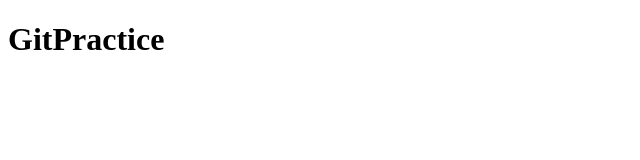
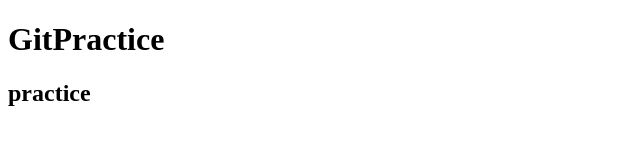
Before and after one commit to johnweslythoram/gitPractice, a plain HTML site: page index.html in a window 1280 px wide. Shown: the whole page, without its empty margins (0-640 px from the left). Drawn offline with Linux system fonts and the light colour scheme.

Commit message:
second Commit

```diff
--- a/index.html
+++ b/index.html
@@ -7,5 +7,6 @@
 </head>
 <body>
     <h1>GitPractice</h1>
+    <h2>practice</h2>
 </body>
 </html>
```
